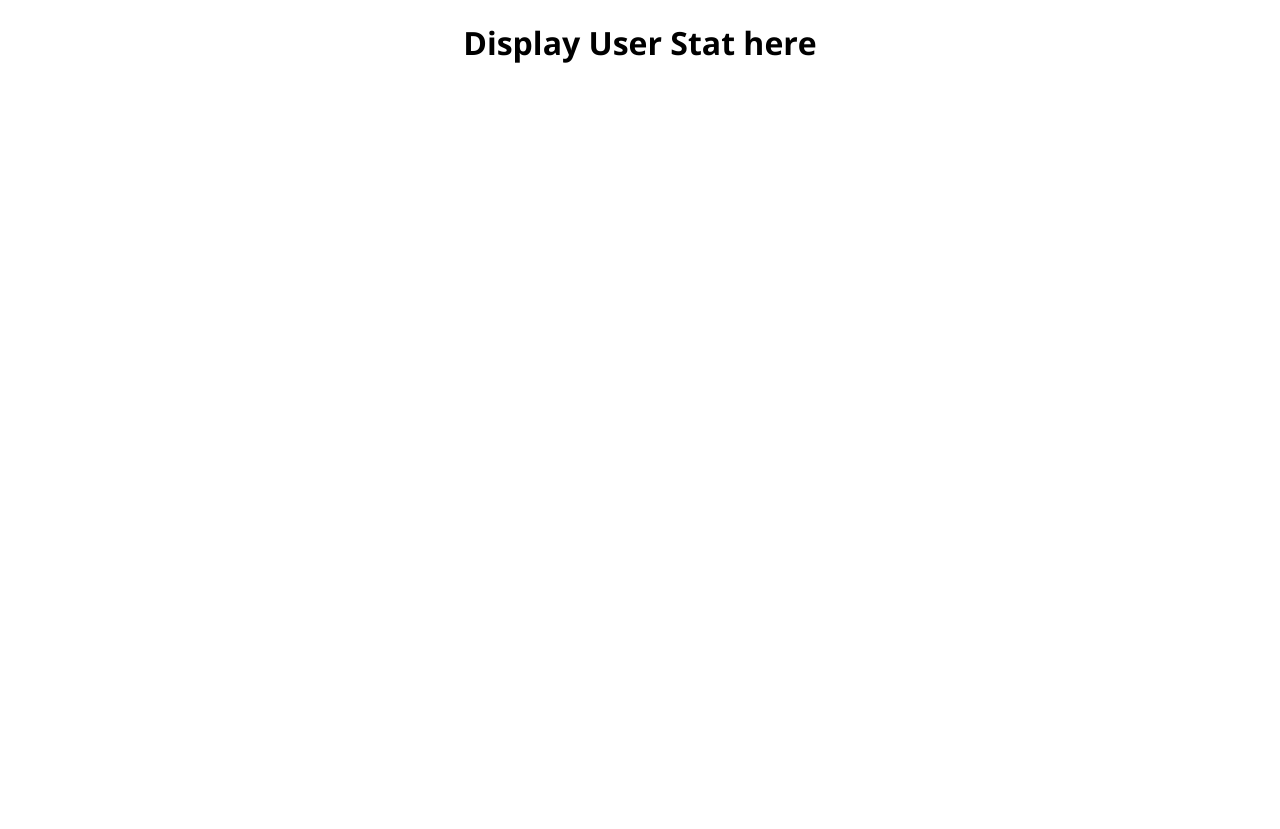
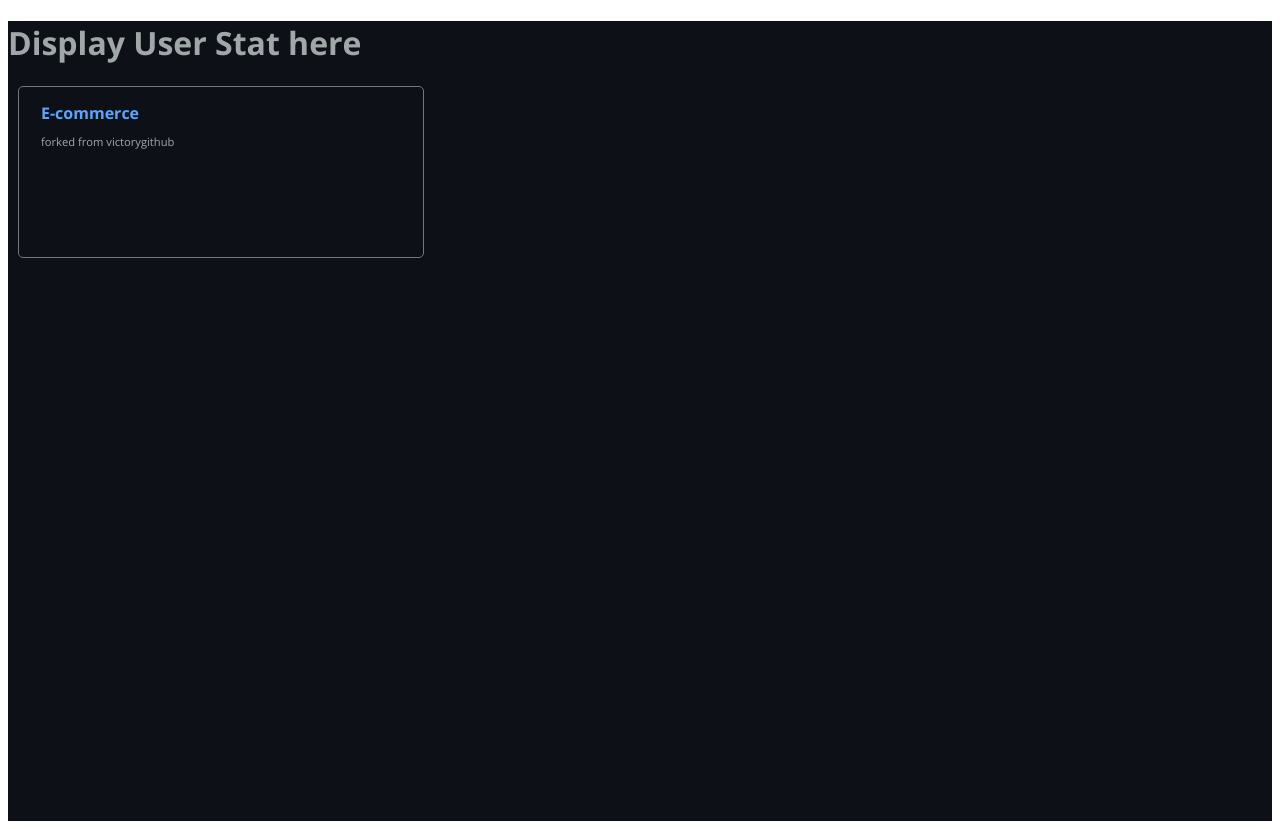
Before and after one commit to victoryejike/github-user-stats, a React (Create React App) app: page / in a window 1280 px wide. Before the commit the page ends 800 px from the top, so only its background shows below. Built offline with nearby package versions, Linux system fonts and the light colour scheme.

Commit message:
Created styling for the card component

```diff
--- a/src/components/CardComponent/Card.js
+++ b/src/components/CardComponent/Card.js
@@ -0,0 +1,16 @@
+import React from "react";
+import "./card.scss";
+
+const Card = ({ title, subtitle, children }) => {
+  return (
+    <>
+      <div className="card-body">
+        {title ? <p className="title">{title}</p> : ""}
+        {subtitle ? <small className="subtitle">{subtitle}</small> : ""}
+        {children}
+      </div>
+    </>
+  );
+};
+
+export default Card;
--- a/src/components/CardComponent/card.scss
+++ b/src/components/CardComponent/card.scss
@@ -0,0 +1,20 @@
+.card-body{
+  border: 1px solid rgb(115, 116, 124);
+  background-color: rgba(13, 17, 23, 0);
+  border-radius: 5px;
+  height: 150px;
+  width: 360px;
+  margin: 0px 10px;
+  padding: 10px 22px;
+
+  .title{
+    color: #58A6FF;
+    line-height: 0rem;
+    font-weight: 600;
+  }
+
+  .subtitle{
+    margin-top: -10rem;
+    font-size: 0.7rem;
+  }
+}
--- a/src/pages/UserStatPage.js
+++ b/src/pages/UserStatPage.js
@@ -1,9 +1,11 @@
 import React from "react";
+import Card from "../components/CardComponent/Card";
 
 const User = () => {
   return (
     <>
       <h1>Display User Stat here</h1>
+      <Card title="E-commerce" subtitle="forked from victorygithub" />
     </>
   );
 };
--- a/src/styles.scss
+++ b/src/styles.scss
@@ -1,5 +1,7 @@
 @import url('https://fonts.googleapis.com/css2?family=Open+Sans:wght@400;700&display=swap');
 .App {
   font-family: 'Open Sans', sans-serif;
-  text-align: center;
+  background-color: #0D1117;
+  min-height: 100vh;
+  color: rgb(160, 167, 168);
 }
```
